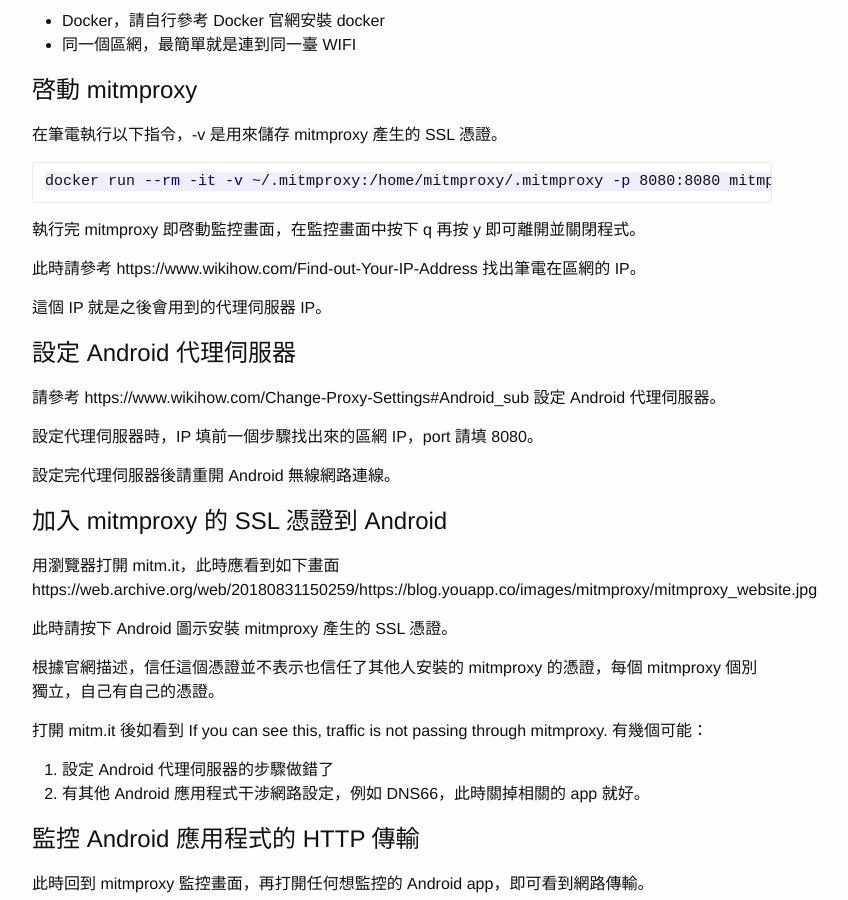
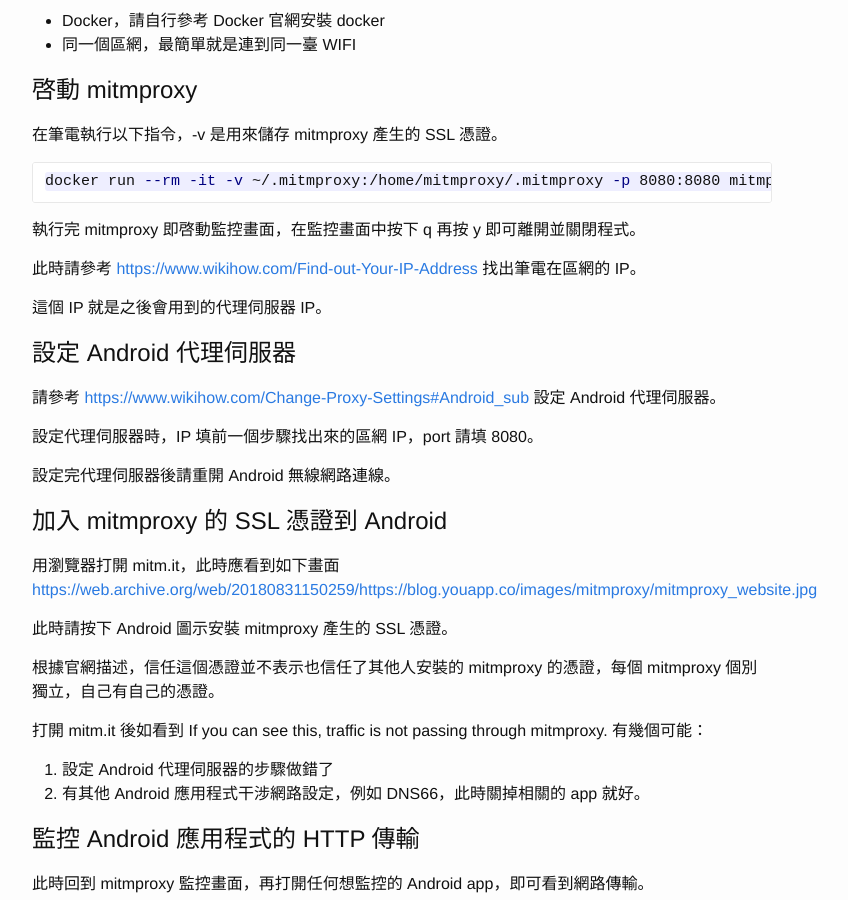
Before and after one commit to sharils/sharils.github.io, a Jekyll site: the page built from _posts/2018-08-31-mitmproxy.markdown, in a window 1280 px wide and 900 px high, scrolled down 284 px. Shown: the whole window, without its empty margins (238-1086 px from the left). Built offline with Jekyll 4.4.1, drawn with Linux system fonts in a browser that asks for light colours.

Commit message:
Add links

```diff
--- a/_posts/2018-08-31-mitmproxy.markdown
+++ b/_posts/2018-08-31-mitmproxy.markdown
@@ -20,13 +20,13 @@ docker run --rm -it -v ~/.mitmproxy:/home/mitmproxy/.mitmproxy -p 8080:8080 mitm
 
 執行完 mitmproxy 即啓動監控畫面，在監控畫面中按下 q 再按 y 即可離開並關閉程式。
 
-此時請參考 https://www.wikihow.com/Find-out-Your-IP-Address 找出筆電在區網的 IP。
+此時請參考 <https://www.wikihow.com/Find-out-Your-IP-Address> 找出筆電在區網的 IP。
 
 這個 IP 就是之後會用到的代理伺服器 IP。
 
 # 設定 Android 代理伺服器
 
-請參考 https://www.wikihow.com/Change-Proxy-Settings#Android_sub 設定 Android 代理伺服器。
+請參考 <https://www.wikihow.com/Change-Proxy-Settings#Android_sub> 設定 Android 代理伺服器。
 
 設定代理伺服器時，IP 填前一個步驟找出來的區網 IP，port 請填 8080。
 
@@ -34,7 +34,7 @@ docker run --rm -it -v ~/.mitmproxy:/home/mitmproxy/.mitmproxy -p 8080:8080 mitm
 
 # 加入 mitmproxy 的 SSL 憑證到 Android
 
-用瀏覽器打開 mitm.it，此時應看到如下畫面 https://web.archive.org/web/20180831150259/https://blog.youapp.co/images/mitmproxy/mitmproxy_website.jpg
+用瀏覽器打開 mitm.it，此時應看到如下畫面 <https://web.archive.org/web/20180831150259/https://blog.youapp.co/images/mitmproxy/mitmproxy_website.jpg>
 
 此時請按下 Android 圖示安裝 mitmproxy 產生的 SSL 憑證。
 
```
